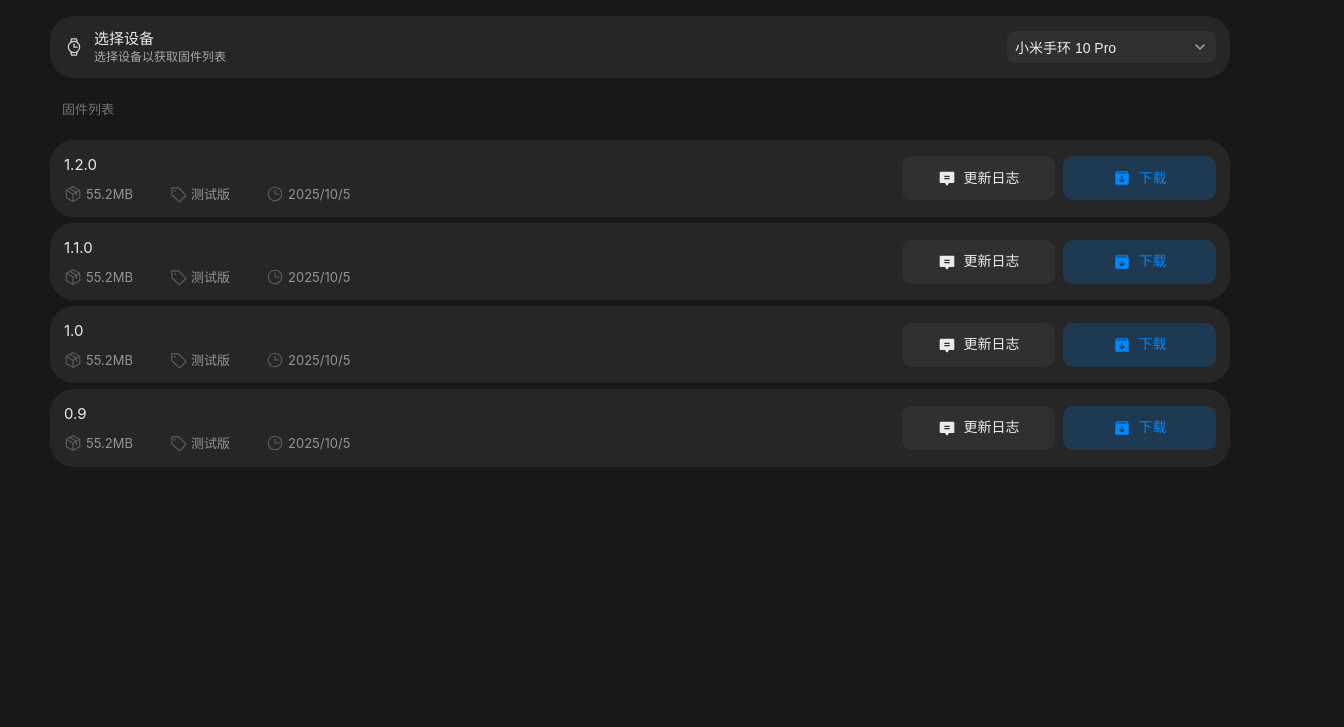
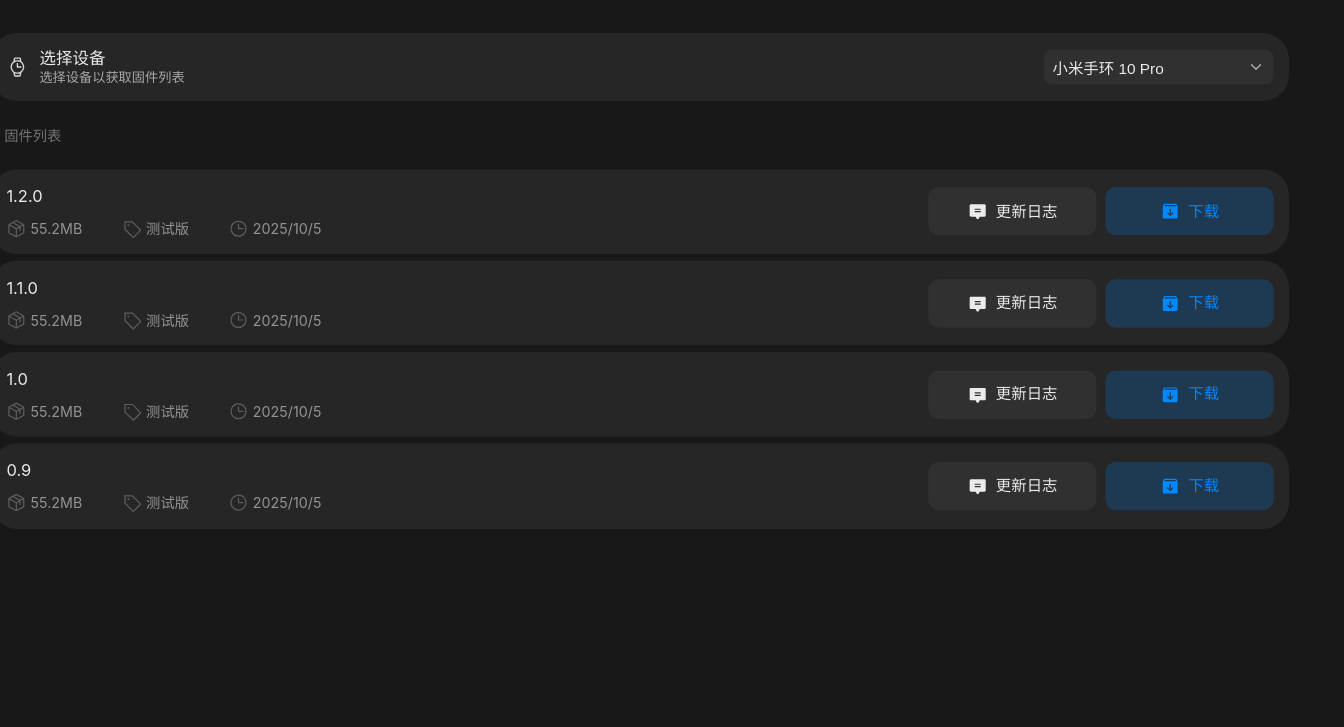
Before and after one commit to wuhaiqi0621/wuhaiqi0621.github.io, a plain HTML site: page index.html in a window 1280 px wide. Shown: the part 153-880 px from the top of the page, 1344 px wide, since content can reach past the window. Before the commit the page ends 800 px from the top, so only its background shows below. Drawn offline with Linux system fonts and the light colour scheme; a web font is replaced by a local one.

Commit message:
页面放大到110%比例
- 添加transform: scale(1.1)到frame-container
- 设置transform-origin为top center
- 整个页面以110%的比例放大

```diff
--- a/styles.css
+++ b/styles.css
@@ -33,6 +33,9 @@
   display: flex;
   flex-direction: column;
   overflow: hidden;
+  transform: scale(1.1);
+  transform-origin: top center;
+  transform-box: border-box;
 }
 
 /* Header Frame */
```
